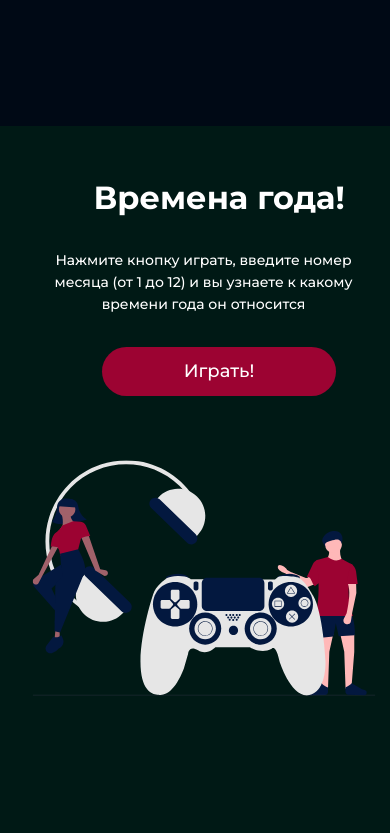
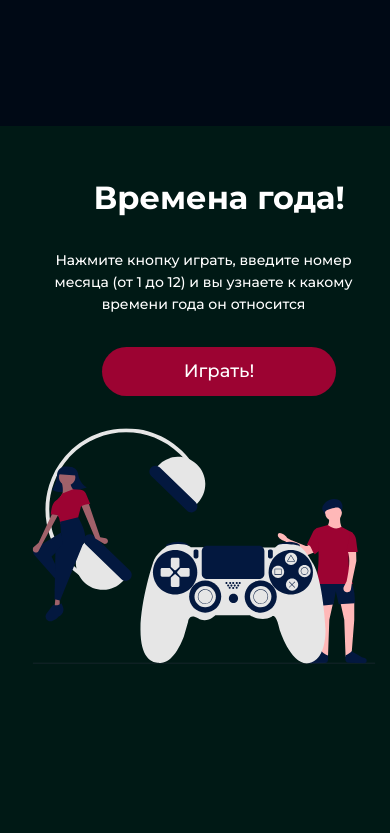
Before and after one commit to TatianaYarova/Homework1, a plain HTML site: page index.html in a window 390 px wide. Shown: the part 1829-2662 px from the top of the page. Drawn offline with Linux system fonts and the light colour scheme.

Commit message:
add new correct file

```diff
--- a/style.css
+++ b/style.css
@@ -243,6 +243,7 @@
   }
 }
   /* Адаптив мобильная версия */
+
 @media (max-width:767px) {
     .center {
       padding-left: 16px;
@@ -281,21 +282,21 @@
      text-align: center;
     }
 
-    .footer {
+    /* .footer {
       height: 654px;
       background-color: #001915;
       background-repeat: no-repeat;
       background-position: center;
       background-size: cover;
 
-    }
+    } */
     .footer__content {
       padding-top: 52px;
-      padding-bottom: 86px;
+
       display: flex;
       flex-direction: row;
-      align-items: flex-start;
-      gap: 64px;
+      align-items:center;
+      gap: 32px;
 
       flex-wrap: wrap;
     }
```
Also changed, not shown: hw n+5/script.js (+14 -11 lines).
